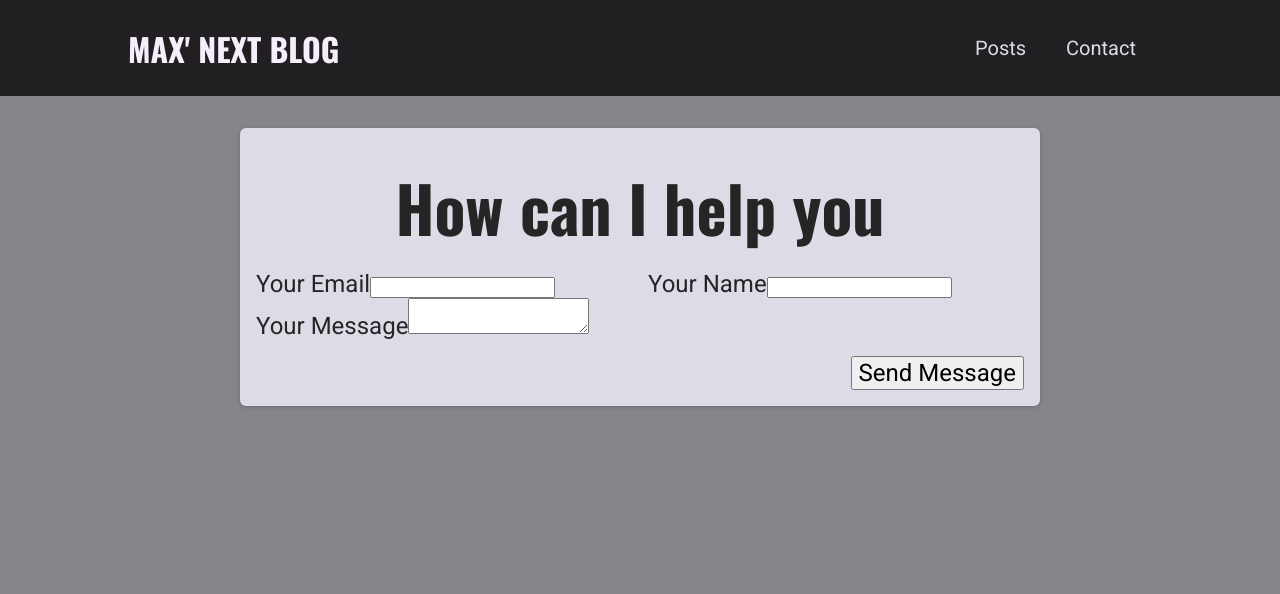
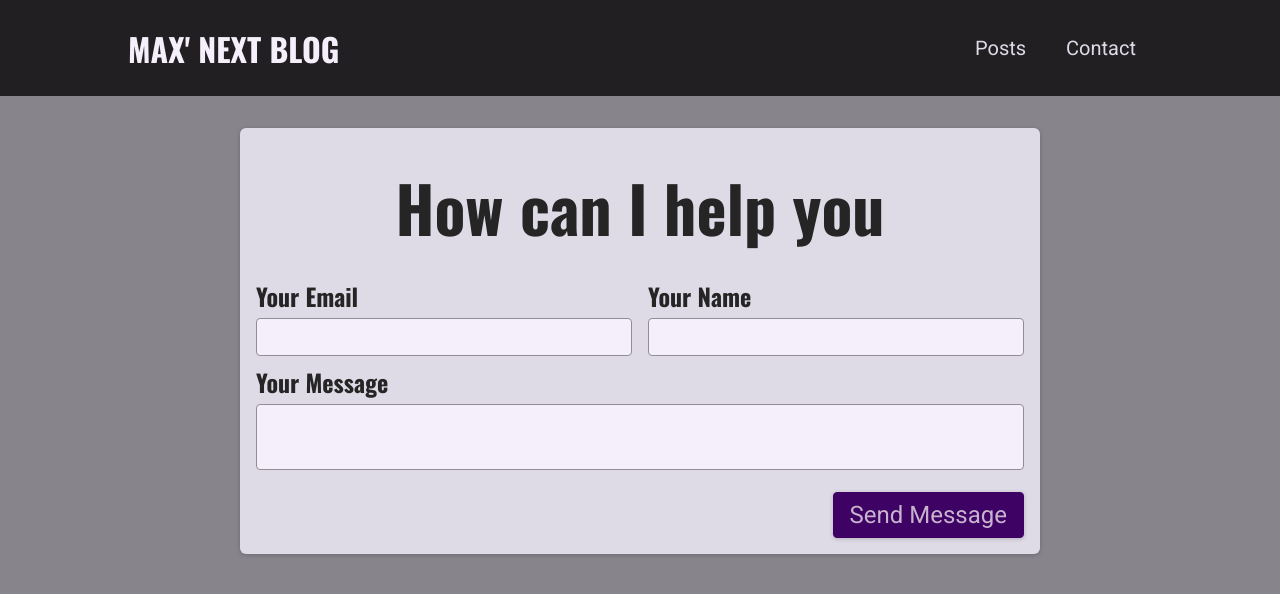
Before and after one commit to KTZgraph/nextjs-course-project-5, a Next.js app: page /contact in a window 1280 px wide. Shown: the top 594 px of the page. Built offline with nearby package versions, Linux system fonts and the light colour scheme.

Commit message:
196 wysyłanie danych do /api/contact

```diff
--- a/components/contact/contact-form.js
+++ b/components/contact/contact-form.js
@@ -1,23 +1,67 @@
+import { useState } from "react";
 import classes from "./contact-form.module.css";
 
 function ContactForm() {
+  // można useRef do danych z inputa a można i state jak tutaj, alternatywnie jeden state który jest obiektem i który ma trzy pola
+  // two way binding
+  const [enteredEmail, setEnteredEmail] = useState("");
+  const [enteredName, setEnteredName] = useState("");
+  const [enteredMessage, setEnteredMessage] = useState("");
+
+  function sendMessageHandler(event) {
+    event.preventDefault();
+
+    //add client-side validation żeby user miał ładną zwrotnkę jak coś źle zrobi
+
+    fetch("/api/contact", {
+      method: "POST",
+      body: JSON.stringify({
+        // obiekt do API, uważać na nazwy kluczy
+        email: enteredEmail,
+        name: enteredName,
+        message: enteredMessage,
+      }),
+      headers: {
+        "Content-Type": "application/json",
+      },
+    });
+  }
+
   return (
     <section className={classes.contact}>
       <h1>How can I help you</h1>
-      <form className={classes.from}>
+      <form className={classes.form} onSubmit={sendMessageHandler}>
         <div className={classes.controls}>
           <div className={classes.control}>
             <label htmlFor="email">Your Email</label>
-            <input type="email" id="email" required />
+            <input
+              type="email"
+              id="email"
+              required
+              value={enteredEmail}
+              onChange={(event) => setEnteredEmail(event.target.value)}
+            />
           </div>
           <div className={classes.control}>
             <label htmlFor="name">Your Name</label>
-            <input type="text" id="name" required />
+            <input
+              type="text"
+              id="name"
+              required
+              value={enteredName}
+              onChange={(event) => setEnteredName(event.target.value)}
+            />
           </div>
         </div>
         <div className={classes.control}>
           <label htmlFor="message">Your Message</label>
-          <textarea id="message" row="5"></textarea>
+          <textarea
+            id="message"
+            row="5"
+            required
+            value={enteredMessage}
+            onChange={(event) => setEnteredMessage(event.target.value)}
+          ></textarea>
         </div>
         <div className={classes.actions}>
           <button>Send Message</button>
```
